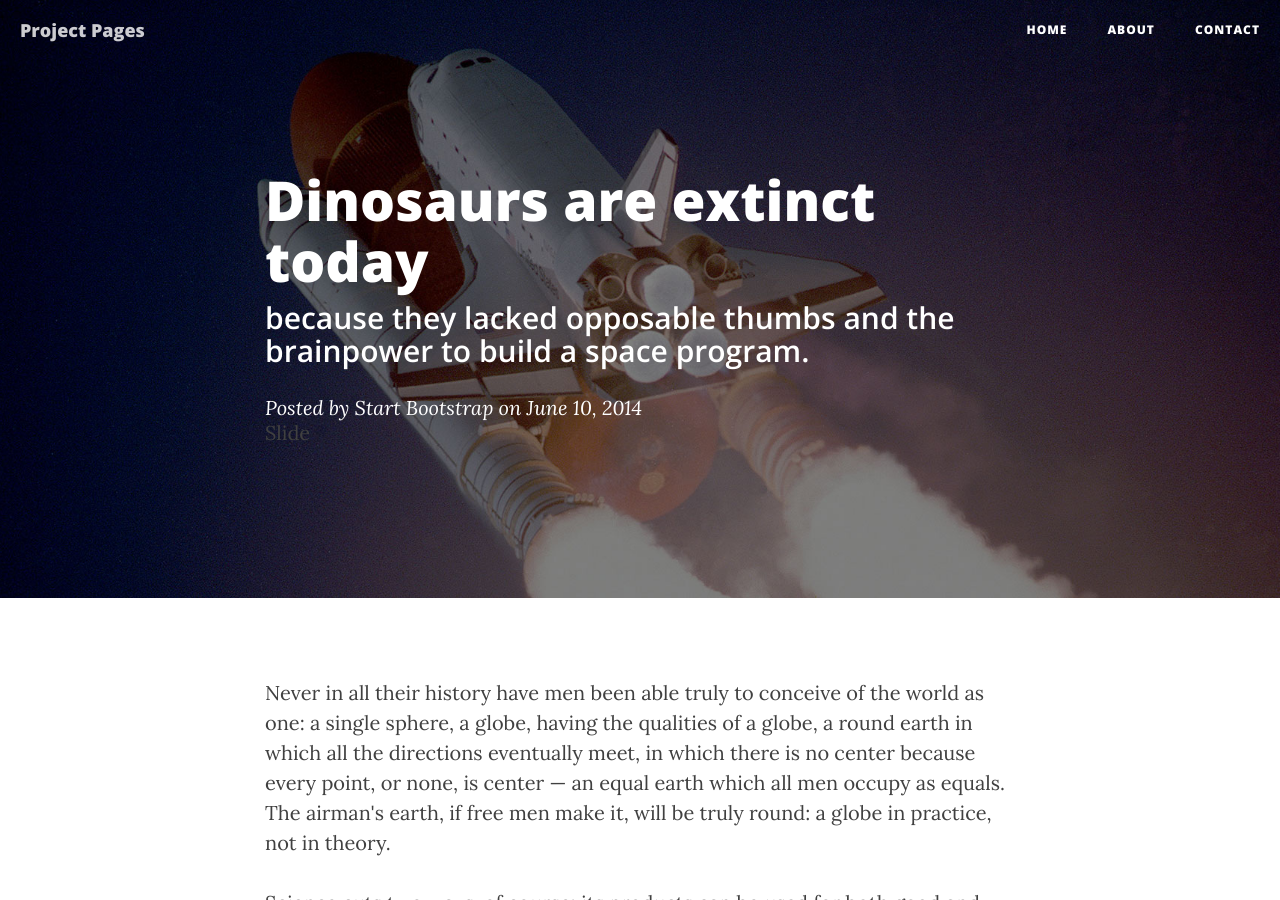
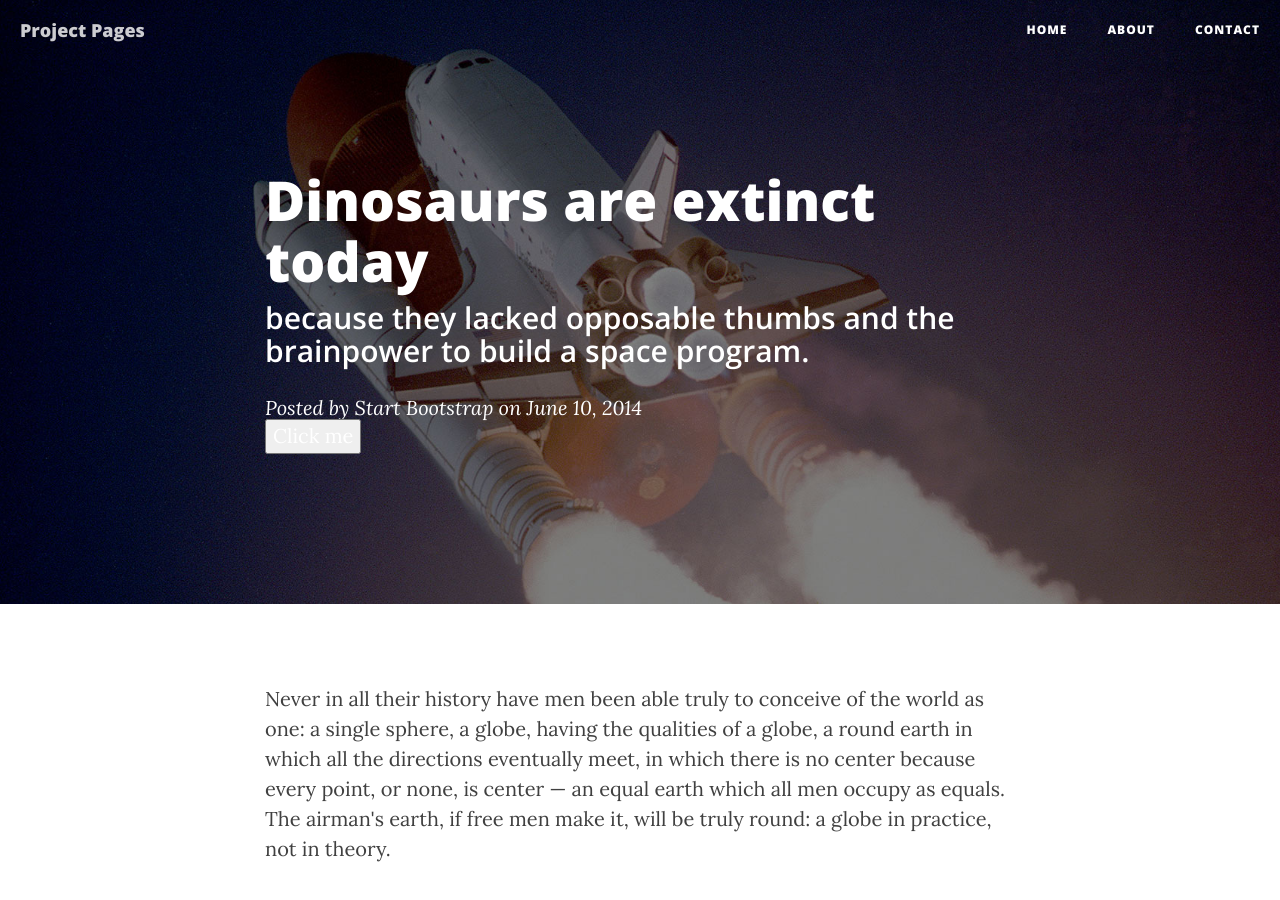
Before and after one commit to projectpages/project-pages, a Jekyll site: the page built from _posts/2014-06-10-dinosaurs.markdown, in a window 1280 px wide and 900 px high. Built offline with Jekyll 4.4.1, drawn with Linux system fonts in a browser that asks for light colours; nearby versions of some CDN libraries.

Commit message:
Again....

```diff
--- a/_layouts/post.html
+++ b/_layouts/post.html
@@ -13,9 +13,7 @@ layout: default
                     <h2 class="subheading">{{ page.subtitle }}</h2>
                     {% endif %}
                     <span class="meta">Posted by {{ page.author }} on {{ page.date | date: "%B %-d, %Y" }}</span>
-
-					<a id="fp-start" onclick="fullpageinit();" title="Presentation Mode">Slide</a>
-
+					<button onclick="fullpageinit()">Click me</button>
                 </div>
             </div>
         </div>
```
